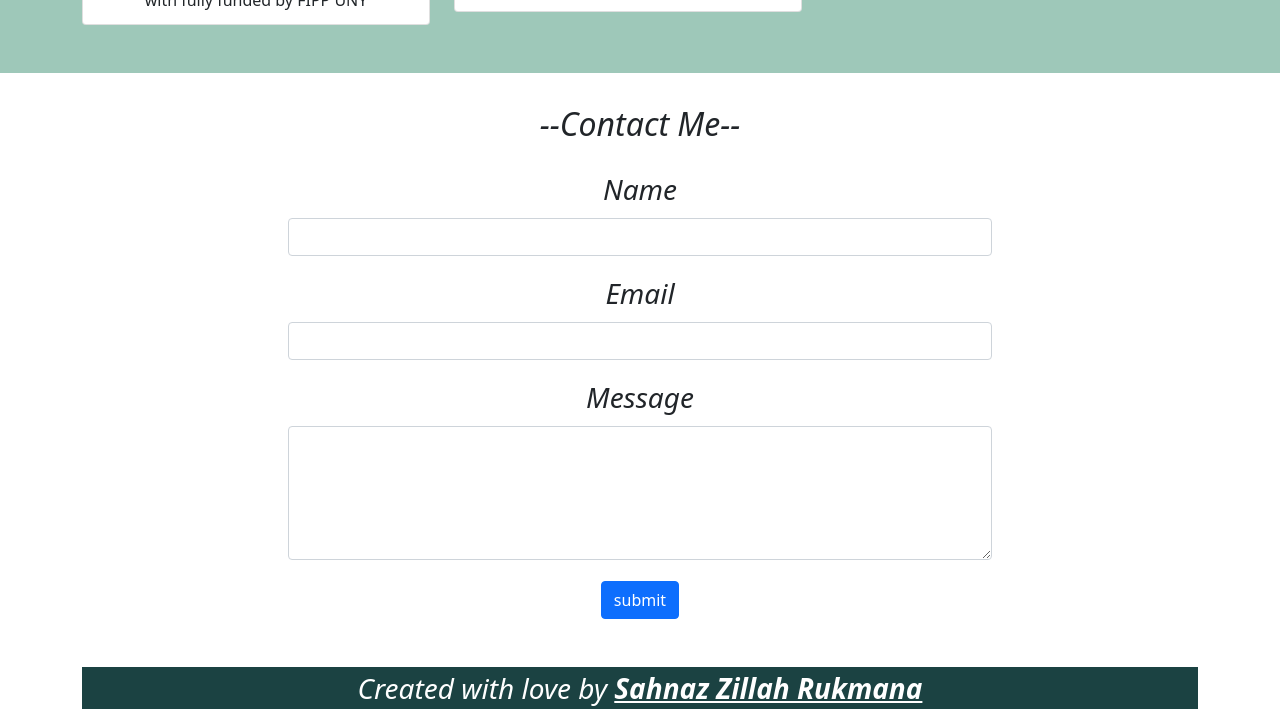
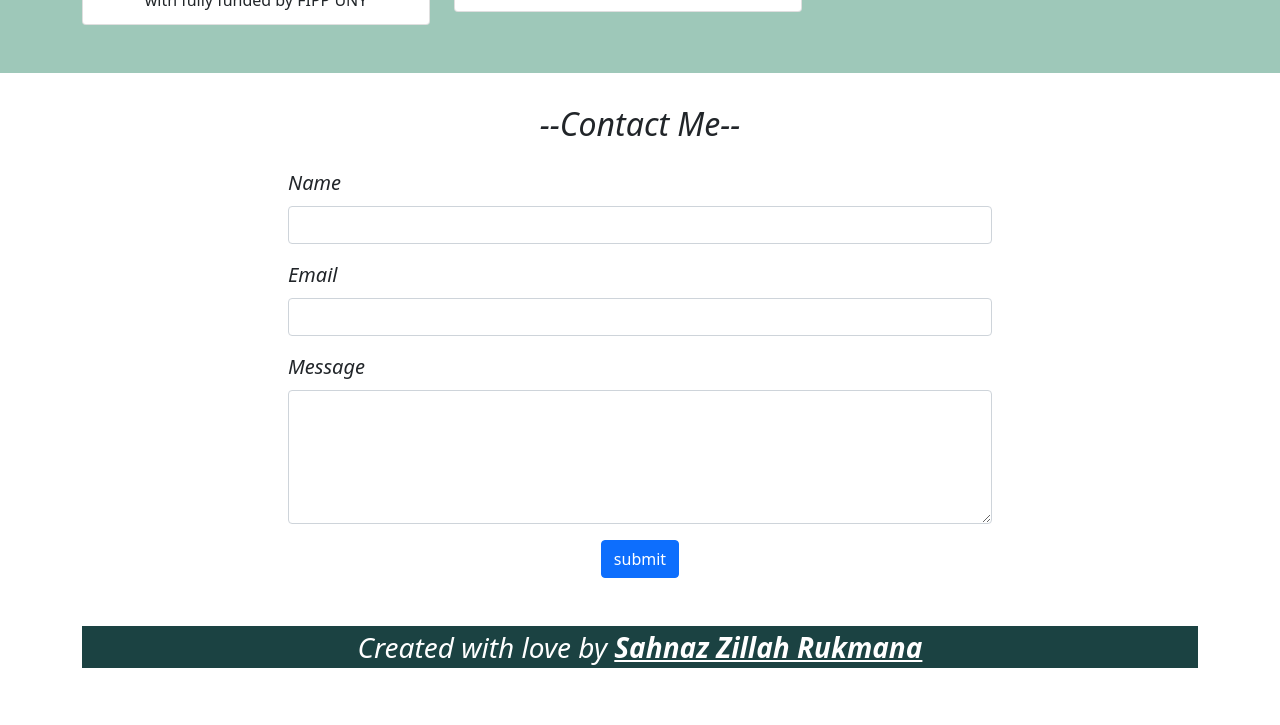
Before and after one commit to Sahnaz19/sahnaz.github.io, a plain HTML site: page index.html in a window 1280 px wide. Shown: the part 3524-4249 px from the top of the page. After the commit the page ends 4208 px from the top, so only its background shows below. Drawn offline with nearby package versions, Linux system fonts and the light colour scheme.

Commit message:
Update index.html

```diff
--- a/index.html
+++ b/index.html
@@ -452,21 +452,21 @@
           </div>
         </div>
         <div class="row justify-content-center ">
-          <div class="col-md-8 mb-5">
+          <div class="col-md-8 mb-5 fs-5">
             <div class="alert alert-success alert-dismissible fade show d-none my-alert" role="alert">
               <strong>Thank You!</strong> Your massage has been received
               <button type="button" class="btn-close" data-bs-dismiss="alert" aria-label="Close"></button>
             </div>
             <form name="wpu-contact-form">
-              <div class="mb-3">
+              <div class="mb-3 fs-5 text-start">
                 <label for="name" class="form-label">Name</label>
                 <input type="text" class="form-control" id="name" aria-describedby="name" name="name"/>
               </div>
-              <div class="mb-3">
+              <div class="mb-3 fs-5 text-start">
                 <label for="email" class="form-label">Email</label>
                 <input type="email" class="form-control" id="email" aria-describedby="email" name="email">
               </div>
-              <div class="mb-3">
+              <div class="mb-3 fs-5 text-start">
                 <label for="pesan" class="form-label">Message</label>
                 <textarea class="form-control" id="pesan" rows="5" name="message"></textarea>
               </div>
```
